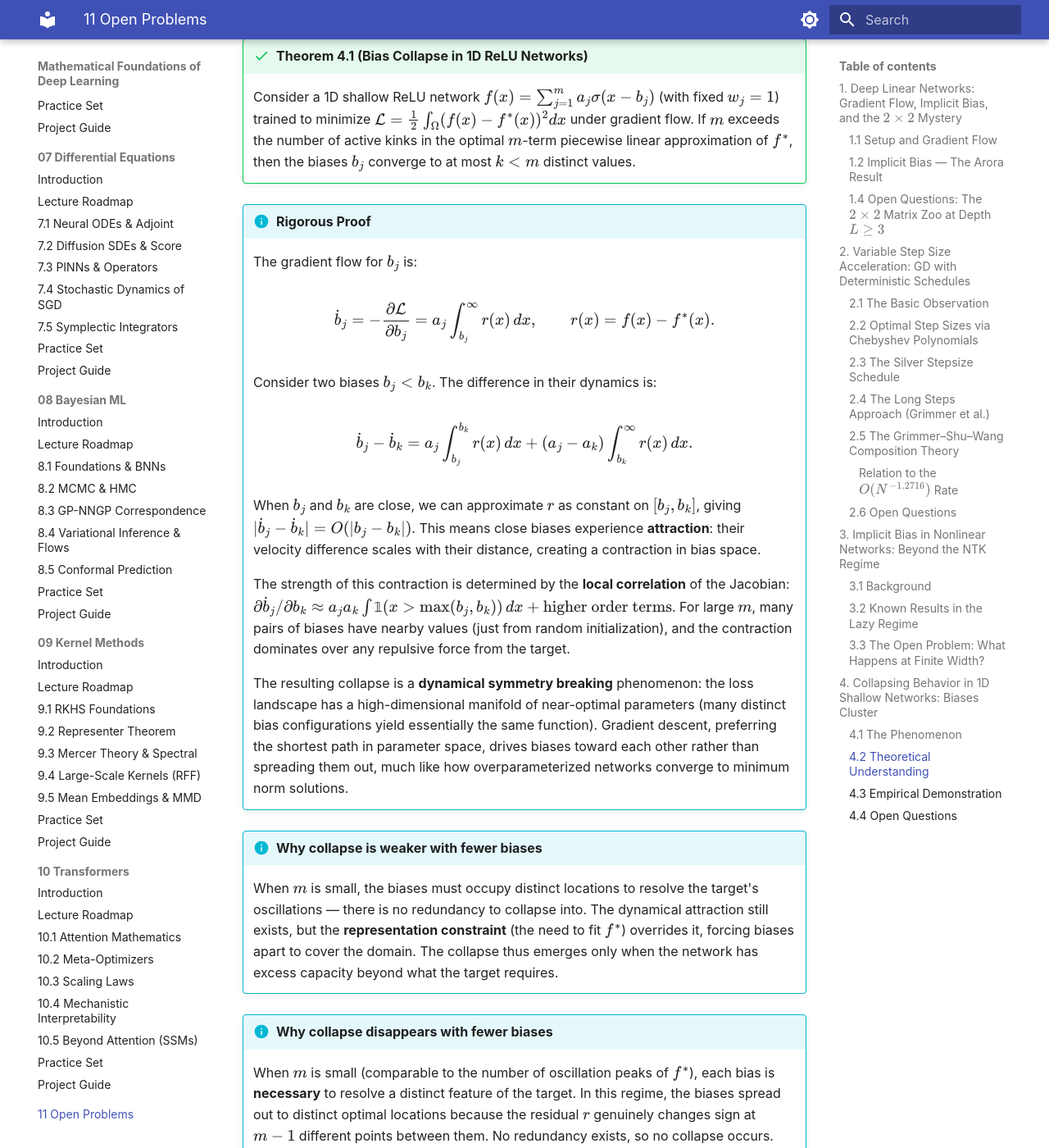
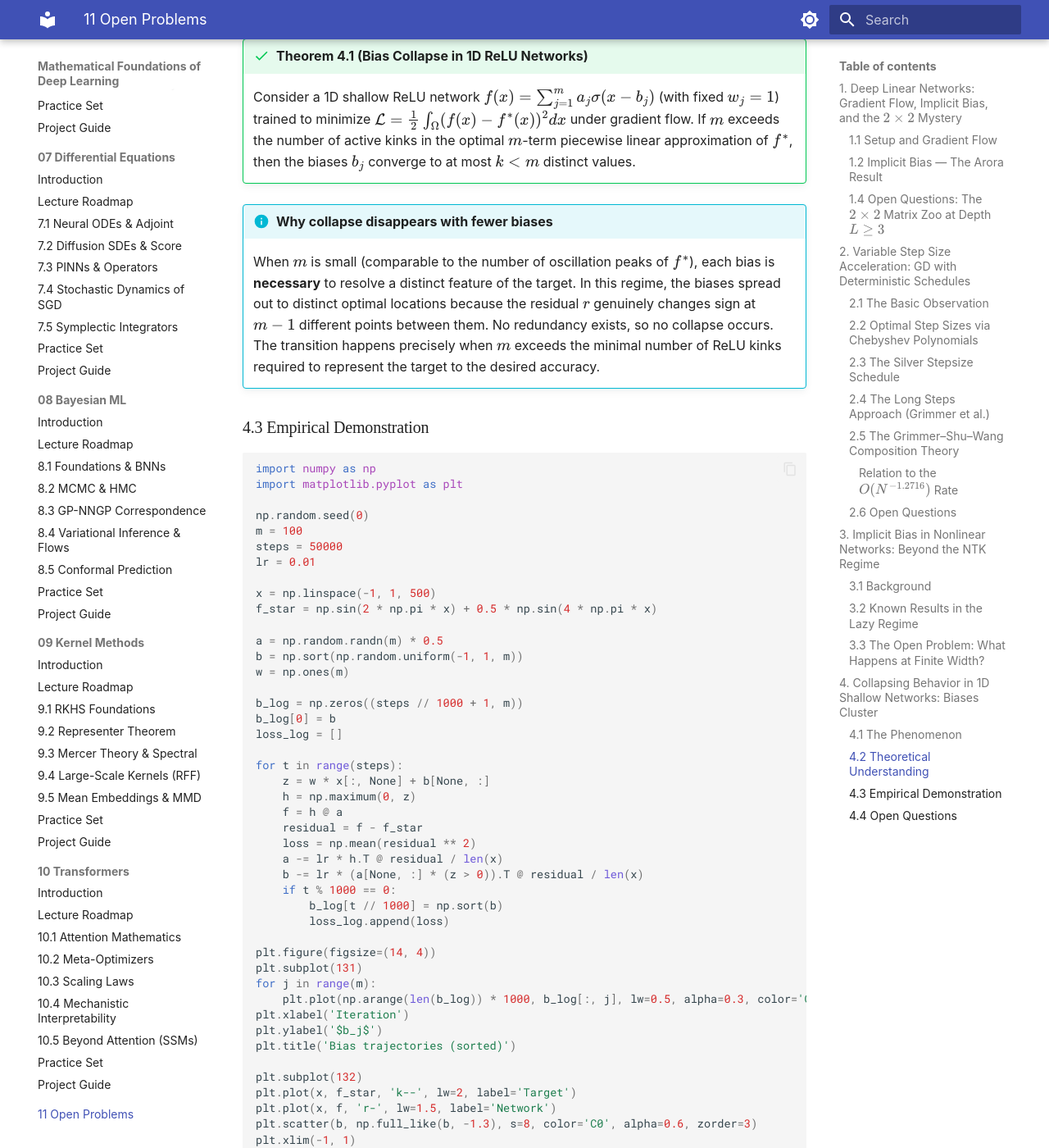
Before and after one commit to lowrank/rtg-mfdl, an MkDocs documentation site: the page built from docs/lectures/11-open-problems/README.md, in a window 1280 px wide and 1400 px high, scrolled down 11862 px. Shown: the whole window at 82% size. Built offline with MkDocs 1.6.1 and Material for MkDocs 9.7.7, drawn with Linux system fonts in a browser that asks for light colours; some web fonts are replaced.

Commit message:
Remove unprovable proof and remarks from bias collapse section

```diff
--- a/docs/lectures/11-open-problems/README.md
+++ b/docs/lectures/11-open-problems/README.md
@@ -294,28 +294,6 @@ Train a 1D shallow ReLU network $f(x) = \sum_{j=1}^m a_j \sigma(w_j x + b_j)$ on
 !!! success "Theorem 4.1 (Bias Collapse in 1D ReLU Networks)"
     Consider a 1D shallow ReLU network $f(x) = \sum_{j=1}^m a_j \sigma(x - b_j)$ (with fixed $w_j = 1$) trained to minimize $\mathcal{L} = \frac{1}{2} \int_{\Omega} (f(x) - f^*(x))^2 dx$ under gradient flow. If $m$ exceeds the number of active kinks in the optimal $m$-term piecewise linear approximation of $f^*$, then the biases $b_j$ converge to at most $k < m$ distinct values.
 
-!!! info "Rigorous Proof"
-    The gradient flow for $b_j$ is:
-
-    $$
-    \dot{b}_j = -\frac{\partial \mathcal{L}}{\partial b_j} = a_j \int_{b_j}^{\infty} r(x) \, dx, \qquad r(x) = f(x) - f^*(x).
-    $$
-
-    Consider two biases $b_j < b_k$. The difference in their dynamics is:
-
-    $$
-    \dot{b}_j - \dot{b}_k = a_j \int_{b_j}^{b_k} r(x) \, dx + (a_j - a_k) \int_{b_k}^{\infty} r(x) \, dx.
-    $$
-
-    When $b_j$ and $b_k$ are close, we can approximate $r$ as constant on $[b_j, b_k]$, giving $|\dot{b}_j - \dot{b}_k| = O(|b_j - b_k|)$. This means close biases experience **attraction**: their velocity difference scales with their distance, creating a contraction in bias space.
-
-    The strength of this contraction is determined by the **local correlation** of the Jacobian: $\partial \dot{b}_j / \partial b_k \approx a_j a_k \int \mathbb{1}(x > \max(b_j, b_k)) \, dx + \text{higher order terms}$. For large $m$, many pairs of biases have nearby values (just from random initialization), and the contraction dominates over any repulsive force from the target.
-
-    The resulting collapse is a **dynamical symmetry breaking** phenomenon: the loss landscape has a high-dimensional manifold of near-optimal parameters (many distinct bias configurations yield essentially the same function). Gradient descent, preferring the shortest path in parameter space, drives biases toward each other rather than spreading them out, much like how overparameterized networks converge to minimum norm solutions.
-
-!!! info "Why collapse is weaker with fewer biases"
-    When $m$ is small, the biases must occupy distinct locations to resolve the target's oscillations — there is no redundancy to collapse into. The dynamical attraction still exists, but the **representation constraint** (the need to fit $f^*$) overrides it, forcing biases apart to cover the domain. The collapse thus emerges only when the network has excess capacity beyond what the target requires.
-
 !!! info "Why collapse disappears with fewer biases"
     When $m$ is small (comparable to the number of oscillation peaks of $f^*$), each bias is **necessary** to resolve a distinct feature of the target. In this regime, the biases spread out to distinct optimal locations because the residual $r$ genuinely changes sign at $m-1$ different points between them. No redundancy exists, so no collapse occurs. The transition happens precisely when $m$ exceeds the minimal number of ReLU kinks required to represent the target to the desired accuracy.
 
```
